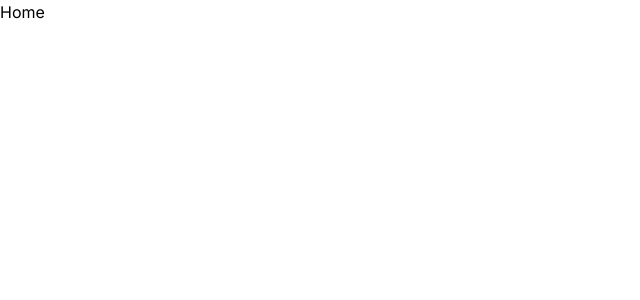
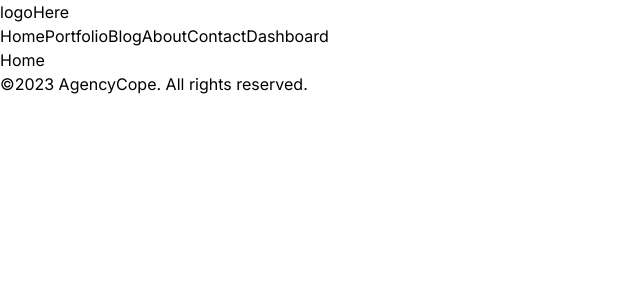
Before and after one commit to abdurrahmanrahat/nextjs-yt-lamadev, a Next.js app: page / in a window 1280 px wide. Shown: the top 300 px of the page, without its empty margins (0-640 px from the left). Built offline with nearby package versions, Linux system fonts and the light colour scheme.

Commit message:
initial put navlinks in Navbar & footer

```diff
--- a/src/app/blog/layout.js
+++ /dev/null
@@ -1,12 +0,0 @@
-import React from 'react';
-
-const BlogLayout = ({children}) => {
-    return (
-        <div>
-            <h1>Hi, this is blog!</h1>
-            {children}
-        </div>
-    );
-};
-
-export default BlogLayout;
--- a/src/app/layout.js
+++ b/src/app/layout.js
@@ -1,17 +1,23 @@
-import './globals.css'
-import { Inter } from 'next/font/google'
+import Navbar from "@/components/Navbar/Navbar";
+import "./globals.css";
+import { Inter } from "next/font/google";
+import Footer from "@/components/Footer/Footer";
 
-const inter = Inter({ subsets: ['latin'] })
+const inter = Inter({ subsets: ["latin"] });
 
 export const metadata = {
-  title: 'Create Next App',
-  description: 'Generated by create next app',
-}
+  title: "Create Next App",
+  description: "Generated by create next app",
+};
 
 export default function RootLayout({ children }) {
   return (
     <html lang="en">
-      <body className={inter.className}>{children}</body>
+      <body className={inter.className}>
+        <Navbar></Navbar>
+        <div className="container mx-auto">{children}</div>
+        <Footer></Footer>
+      </body>
     </html>
-  )
+  );
 }
--- /dev/null
+++ b/src/components/Footer/Footer.jsx
@@ -0,0 +1,12 @@
+import React from 'react';
+
+const Footer = () => {
+    return (
+        <div className="container mx-auto">
+            <div>&copy;2023 AgencyCope. All rights reserved.</div>
+            <div></div>
+        </div>
+    );
+};
+
+export default Footer;
--- /dev/null
+++ b/src/components/Navbar/Navbar.jsx
@@ -0,0 +1,30 @@
+import Link from "next/link";
+import React from "react";
+
+const navLinks = [
+  { id: "01", title: "Home", url: "/" },
+  { id: "02", title: "Portfolio", url: "/portfolio" },
+  { id: "03", title: "Blog", url: "/blog" },
+  { id: "04", title: "About", url: "/about" },
+  { id: "05", title: "Contact", url: "/contact" },
+  { id: "06", title: "Dashboard", url: "/dashboard" },
+];
+
+const Navbar = () => {
+  return (
+    <div className="container mx-auto">
+      <Link href="/">
+        <h2>logoHere</h2>
+      </Link>
+      <div>
+        {navLinks.map((item) => (
+          <Link key={item.id} href={item.url}>
+            {item.title}
+          </Link>
+        ))}
+      </div>
+    </div>
+  );
+};
+
+export default Navbar;
```
